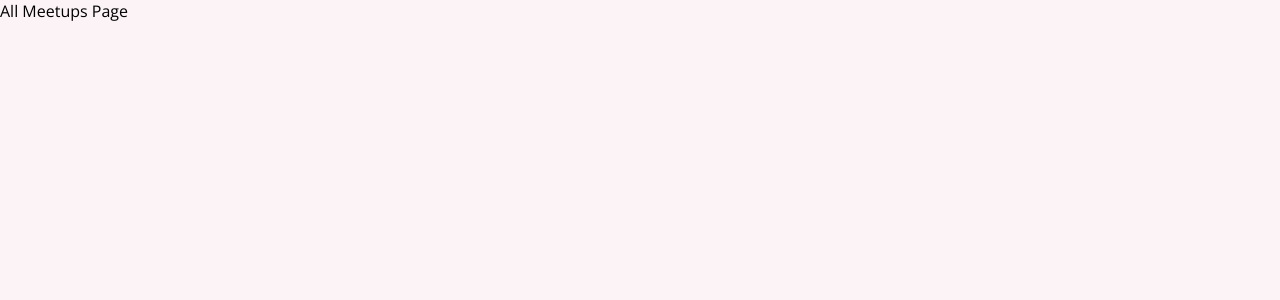
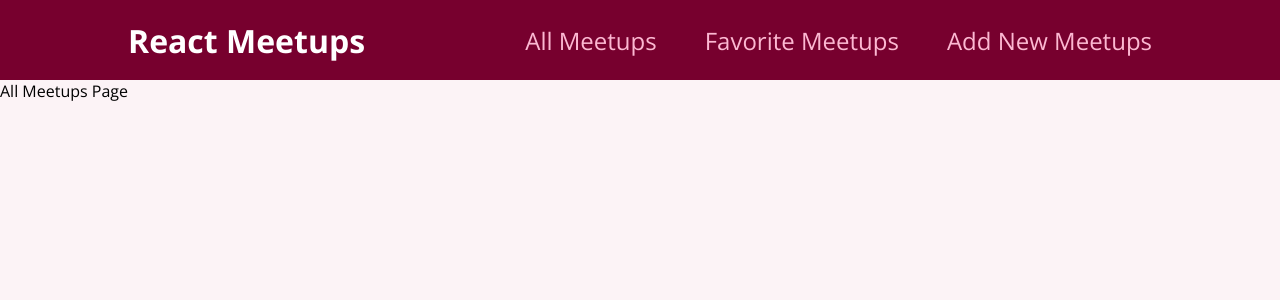
Before and after one commit to yoantran/Meetup-app, a React (Create React App) app: page / in a window 1280 px wide. Shown: the top 300 px of the page. Built offline with nearby package versions, Linux system fonts and the light colour scheme.

Commit message:
Updated MainNavigation.js and MainNavigation.module.css

```diff
--- a/src/App.js
+++ b/src/App.js
@@ -4,12 +4,14 @@
 import AllMeetupsPage from "./pages/AllMeetups";
 import FavoritesPage from "./pages/Favorites";
 import NewMeetupPage from "./pages/NewMeetup";
+import MainNavigation from "./components/Layout/MainNavigation";
 
 function App() {
   return (
       // fixed with this reference: https://bobbyhadz.com/blog/react-useroutes-may-be-used-only-in-context-of-router
     <Router>
       <div>
+        <MainNavigation/>
         <Routes>
           {/*reference to this: https://stackoverflow.com/questions/63124161/attempted-import-error-switch-is-not-exported-from-react-router-dom */}
           <Route path="/" exact element={<AllMeetupsPage />}/>
--- /dev/null
+++ b/src/components/Layout/MainNavigation.js
@@ -0,0 +1,25 @@
+import {Link} from "react-router-dom";
+import MainNav from "./MainNavigation.module.css";
+
+function MainNavigation() {
+    return <header className={MainNav.header}>
+        <div className={MainNav.logo}>
+            React Meetups
+        </div>
+        <nav>
+            <ul>
+                <li>
+                    <Link to={"/"}> All Meetups</Link>
+                </li>
+                <li>
+                    <Link to={"/favourites"}> Favorite Meetups</Link>
+                </li>
+                <li>
+                    <Link to={"/new-meetup"}> Add New Meetups</Link>
+                </li>
+            </ul>
+        </nav>
+    </header>
+}
+
+export default MainNavigation;
--- /dev/null
+++ b/src/components/Layout/MainNavigation.module.css
@@ -0,0 +1,47 @@
+.header {
+    width: 100%;
+    height: 5rem;
+    display: flex;
+    align-items: center;
+    justify-content: space-between;
+    background-color: #77002e;
+    padding: 0 10%;
+}
+
+.logo {
+    font-size: 2rem;
+    color: white;
+    font-weight: bold;
+}
+
+.header ul {
+    list-style: none;
+    margin: 0;
+    padding: 0;
+    display: flex;
+    align-items: baseline;
+}
+
+.header li {
+    margin-left: 3rem;
+}
+
+.header a {
+    text-decoration: none;
+    font-size: 1.5rem;
+    color: #fcb8d2;
+}
+
+.header a:hover,
+.header a:active,
+.header a.active {
+    color: white;
+}
+
+.badge {
+    background-color: #cc2062;
+    color: white;
+    border-radius: 12px;
+    padding: 0 1rem;
+    margin-left: 0.5rem;
+}
```
